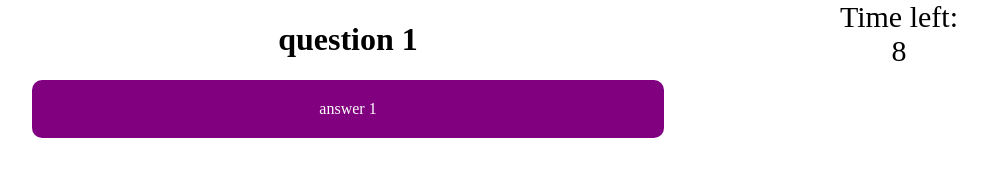
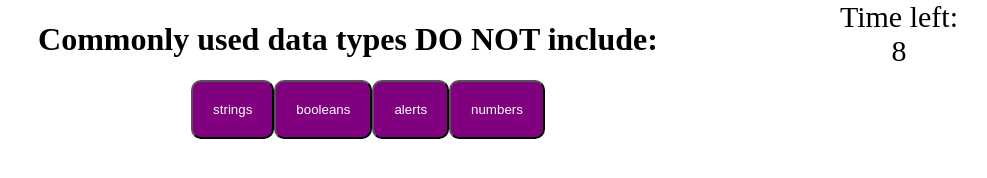
Before and after one commit to sarahm16/code-quiz, a plain HTML site: page index.html in a window 1280 px wide. Both pictures are taken after a click on the button "Start!". Shown: the whole page, without its empty margins (292-1279 px from the left). Drawn offline with Linux system fonts and the light colour scheme.

Commit message:
created function that switches to next question when answer is selected

```diff
--- a/index.html
+++ b/index.html
@@ -15,11 +15,10 @@
 
     <div class="wrapper">
         <h1 id="question">question 1</h1>
-        <ul id="answers">answer 1</ul>
+        <ul id="answers"></ul>
     </div>
 
-
+    <script src="questions.js"></script>
     <script src="script.js"></script>
-    <script src="questions.js"></script>
 </body>
 </html>
--- a/script.js
+++ b/script.js
@@ -5,22 +5,20 @@
 //add click event to change to next question when answer = button
     //if userAnswer[i]=answer[i] displaymessage correct!
 
-//click on answer => i++
 
-// h1.textContent = questions title i
-
-//function that switches question when user presses button?
-
-//set attribute of list items to button
 
 let startButton = document.querySelector('#start');
 let quizEl = document.querySelector('.wrapper');
 let timerEl = document.querySelector('#time-left');
+let ulEl = document.querySelector('#answers');
+let questionEl = document.querySelector('#question');
+
+let questionIndex = 0;
+let timer = 10;
 
 quizEl.style.display = 'none';
 timerEl.style.display = 'none';
 
-let timer = 10;
 function startTimer() {
     setInterval(function() {
         timer--;
@@ -28,9 +26,31 @@ function startTimer() {
     }, 1000);
 }
 
+function nextQuestion() {
+    questionEl.textContent = questions[questionIndex].title;
+    for(let i = 0; i < 4; i++) {
+        let li = document.createElement('button');
+        li.textContent = questions[questionIndex].choices[i];
+        ulEl.appendChild(li);
+        console.log(li);
+    }
+    questionIndex++;
+}
+
+ulEl.addEventListener('click', function() {
+    ulEl.textContent = "";
+    nextQuestion();
+})
+
 startButton.addEventListener('click', function() {
     startButton.style.display = 'none';
     quizEl.style.display = 'block';
     timerEl.style.display = 'block';
     startTimer();
+    nextQuestion();
 })
+
+ulEl.addEventListener('click', function(event) {
+    let target = event.target;
+
+})
--- a/style.css
+++ b/style.css
@@ -16,7 +16,7 @@
     text-align: center;
 }
 
-ul {
+button {
     background-color: purple;
     padding: 20px;
     border-radius: 10px;
```
Also changed, not shown: questions.js (+14 -0 lines).
